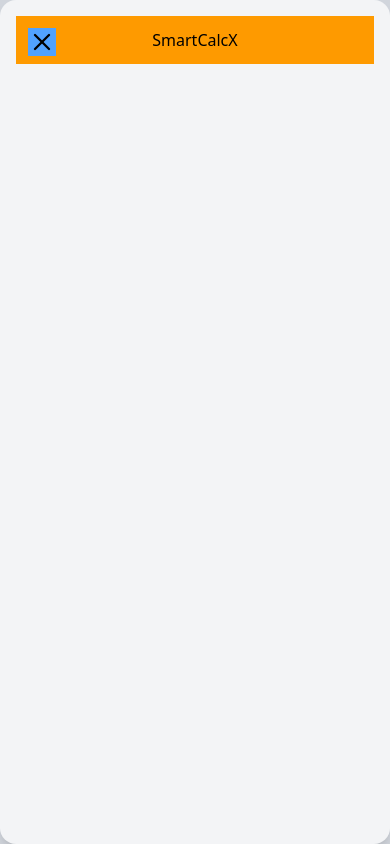
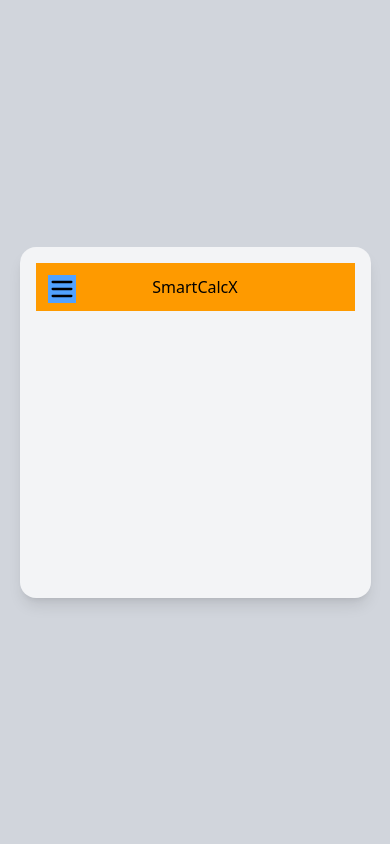
Before and after one commit to Hanseenee-prog/CodeAlpha_Calculator, a React (Vite) app: page / in a window 390 px wide. Built offline with nearby package versions, Linux system fonts and the light colour scheme.

Commit message:
Set up the sidebar initially

```diff
--- a/src/App.jsx
+++ b/src/App.jsx
@@ -1,10 +1,25 @@
 import './App.css'
+import { useState } from "react";
 import Header from './components/Header';
+import SideBar from './components/SideBar';
 
 function App() {
+  const [isOpen, setIsOpen] = useState(false);
+
   return (
-    <div className='w-full h-full max-w-3xl md:h-[80vh] md:max-w-[80vw] lg:max-h-[80vh] lg:max-w-[60vw] bg-gray-100 rounded-2xl shadow-lg mx-auto p-4'>
-      <Header />
+    <div className='w-[90vw] h-[90vw] max-w-3xl md:h-[80vh]
+                    md:max-w-[80vw] lg:max-h-[80vh] lg:max-w-[60vw]
+                    bg-gray-100 rounded-2xl shadow-lg mx-auto p-4'>
+
+      <div className="calc-contents relative h-full">
+        <Header
+          isOpen={isOpen}
+          setIsOpen={setIsOpen}
+        />
+        <SideBar
+          isOpen={isOpen}
+        />
+      </div>
     </div>
   )
 }
--- a/src/components/Header.jsx
+++ b/src/components/Header.jsx
@@ -1,8 +1,4 @@
-import { useState } from "react";
-
-const Header = () => {
-    const [isOpen, setIsOpen] = useState(false);
-
+const Header = ({isOpen, setIsOpen}) => {
     // Function to open sidebar
     function openSidebar() {
         isOpen ? setIsOpen(false) : setIsOpen(true);
@@ -13,10 +9,10 @@ const Header = () => {
 
         {/* Calc Header content */}
         <div className="calc-header-content bg-amber-500 w-full flex justify-center relative p-3">
-          <span className="hamburger-menu bg-blue-400 absolute left-3"
+          <span className="hamburger-menu bg-blue-400 absolute left-3 cursor-pointer z-50"
                 onClick={openSidebar}
           >
-            {isOpen ? (
+            {!isOpen ? (
                 // Hamburger Icon
                 <svg xmlns='http://www.w3.org/200/svg'
                     fill='none'
--- /dev/null
+++ b/src/components/SideBar.jsx
@@ -0,0 +1,39 @@
+const SideBar = ({isOpen}) => {
+    const modes = ['Scientific', 'Standard', 'Programmer', 'Converter'];
+
+    return (
+        <div className={`
+            side-bar absolute bg-emerald-900 top-0
+            opacity-100 h-full z-30 rounded-2xl
+            transition-all duration-300 overflow-hidden
+            ${ isOpen ? 'w-3/4 sm:w-1/2 md:w-1/3' : 'w-0' }
+        `}>
+            <ul className="mt-12 relative w-full">
+                {modes.map(mode => {
+                    return (
+                        <li key={mode}
+                            className="m-2 p-3 border-black border-2 rounded-2xl
+                                    hover:bg-emerald-700"
+                        >
+                            {mode !== 'Converter' ? mode : (
+                                <span className="w-full flex justify-between">
+                                    {mode}
+                                    <svg xmlns='http://www.w3.org/200/svg'
+                                        fill='none'
+                                        viewBox='0 0 24 24'
+                                        stroke='currentColor'
+                                        strokeWidth={2}
+                                        className='w-7 h-7 hover:scale-110'>
+                                        <path strokeLinecap='round' strokeLinejoin='round' d="M4 6h16M4 12h16M4 18h16" />
+                                    </svg>
+                                </span>
+                            )}
+                        </li>
+                    )
+                })}
+            </ul>
+        </div>
+     );
+}
+
+export default SideBar;
```
